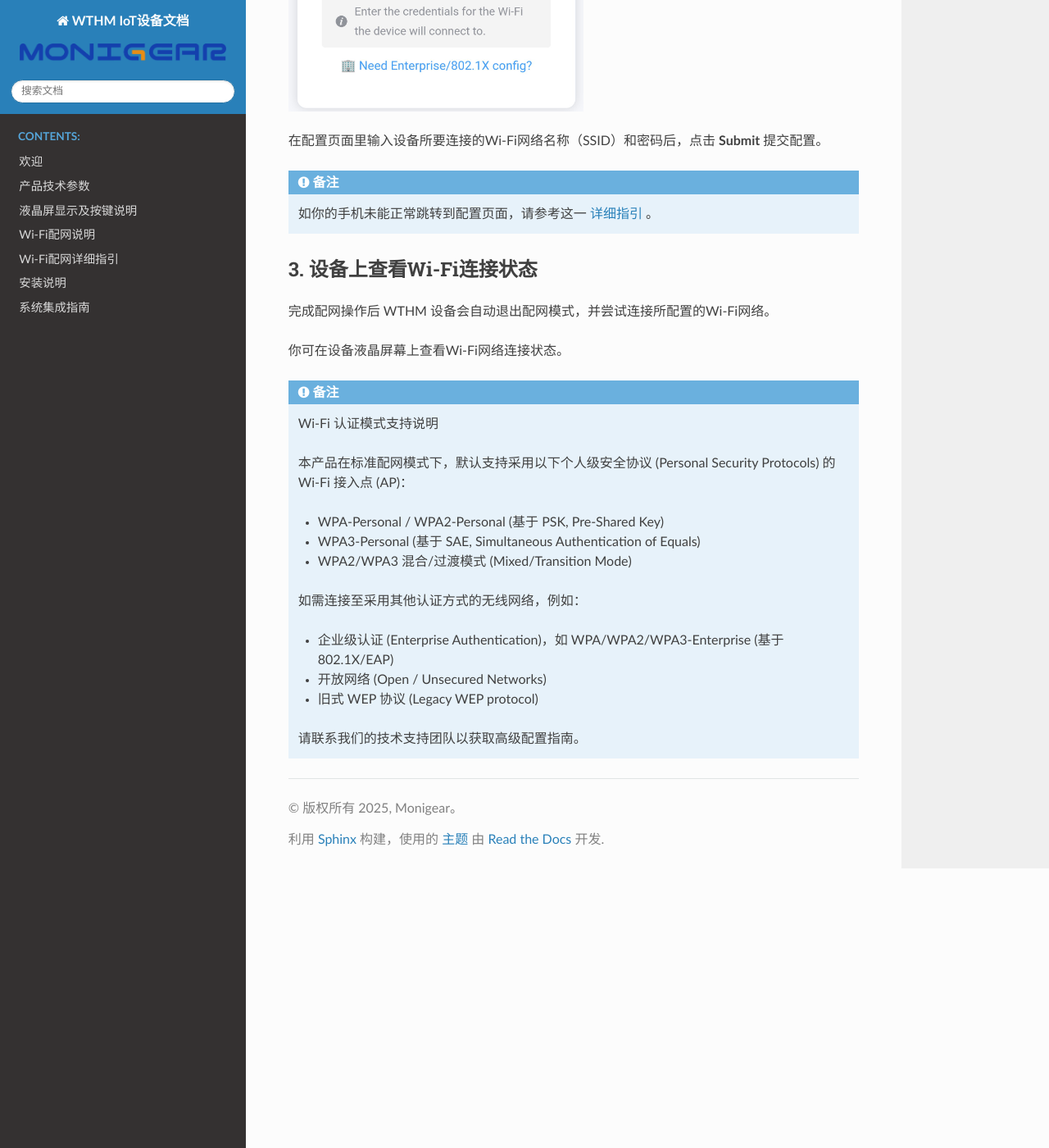
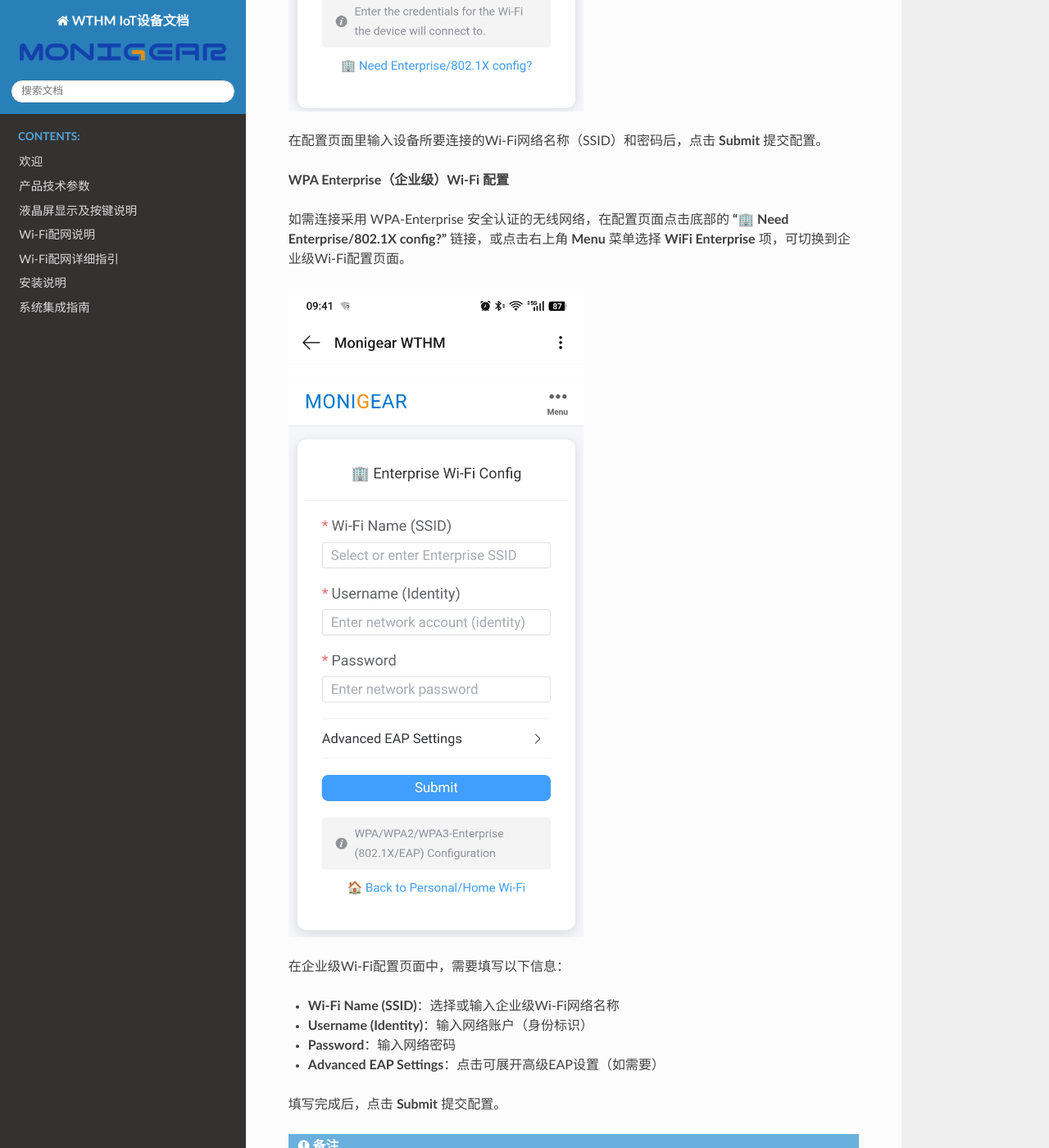
Before and after one commit to laosongbaba/wthm_docs_sphinx, a Sphinx documentation site: the page built from docs/zh/wifi-config.rst, in a window 1280 px wide and 1400 px high, scrolled down 1967 px. Shown: the whole window at 82% size. Built offline with Sphinx 7.4.7 and the Read the Docs theme 3.1.0, drawn with Linux system fonts in a browser that asks for light colours; some of the changed text lies outside the part shown.

Commit message:
Add zh wifi-config-enterprise instructions

```diff
--- a/docs/zh/wifi-config.rst
+++ b/docs/zh/wifi-config.rst
@@ -44,6 +44,23 @@
 
 在配置页面里输入设备所要连接的Wi-Fi网络名称（SSID）和密码后，点击 **Submit** 提交配置。
 
+**WPA Enterprise（企业级）Wi-Fi 配置**
+
+如需连接采用 WPA-Enterprise 安全认证的无线网络，在配置页面点击底部的 **"🏢 Need Enterprise/802.1X config?"** 链接，或点击右上角 **Menu** 菜单选择 **WiFi Enterprise** 项，可切换到企业级Wi-Fi配置页面。
+
+.. figure:: /_static/images/wifi-config-enterprise.jpg
+   :width: 360
+   :alt: Enterprise Wi-Fi config
+
+在企业级Wi-Fi配置页面中，需要填写以下信息：
+
+- **Wi-Fi Name (SSID)**：选择或输入企业级Wi-Fi网络名称
+- **Username (Identity)**：输入网络账户（身份标识）
+- **Password**：输入网络密码
+- **Advanced EAP Settings**：点击可展开高级EAP设置（如需要）
+
+填写完成后，点击 **Submit** 提交配置。
+
 .. note::
    如你的手机未能正常跳转到配置页面，请参考这一 :doc:`详细指引 <detailed-instructions>` 。
 
@@ -62,10 +79,7 @@
    - WPA3-Personal (基于 SAE, Simultaneous Authentication of Equals)
    - WPA2/WPA3 混合/过渡模式 (Mixed/Transition Mode)
 
-   如需连接至采用其他认证方式的无线网络，例如：
+   对于企业级认证 (Enterprise Authentication)，如 WPA/WPA2/WPA3-Enterprise (基于 802.1X/EAP)，
+   请参考上文 **WPA Enterprise（企业级）Wi-Fi 配置** 部分进行配置。
 
-   - 企业级认证 (Enterprise Authentication)，如 WPA/WPA2/WPA3-Enterprise (基于 802.1X/EAP)
-   - 开放网络 (Open / Unsecured Networks)
-   - 旧式 WEP 协议 (Legacy WEP protocol)
-
-   请联系我们的技术支持团队以获取高级配置指南。
+   对于其他认证方式（如开放网络、旧式 WEP 协议等），请联系我们的技术支持团队以获取帮助。
```
Also changed, not shown: docs/_static/images/wifi-config-enterprise.jpg (added).
